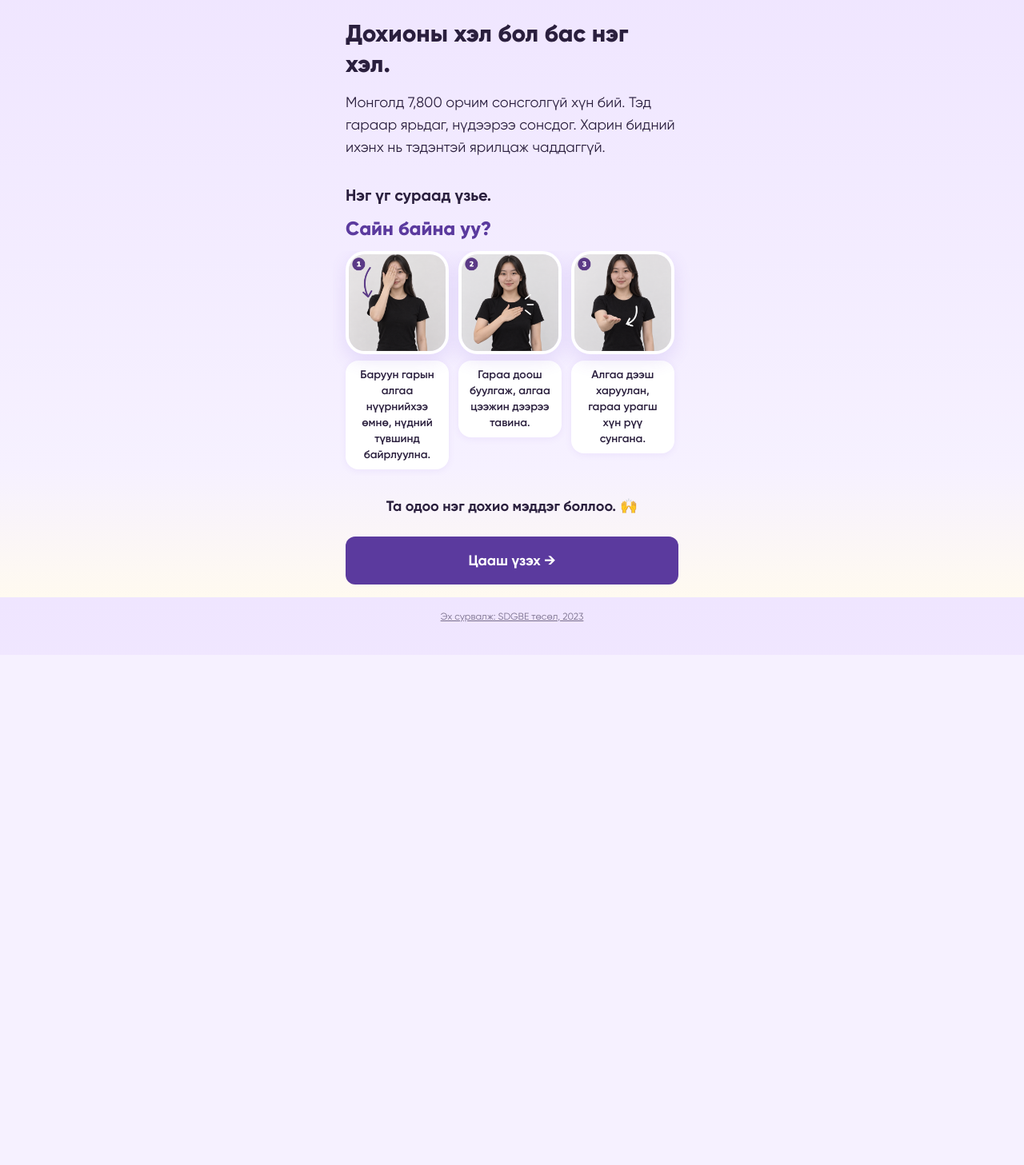
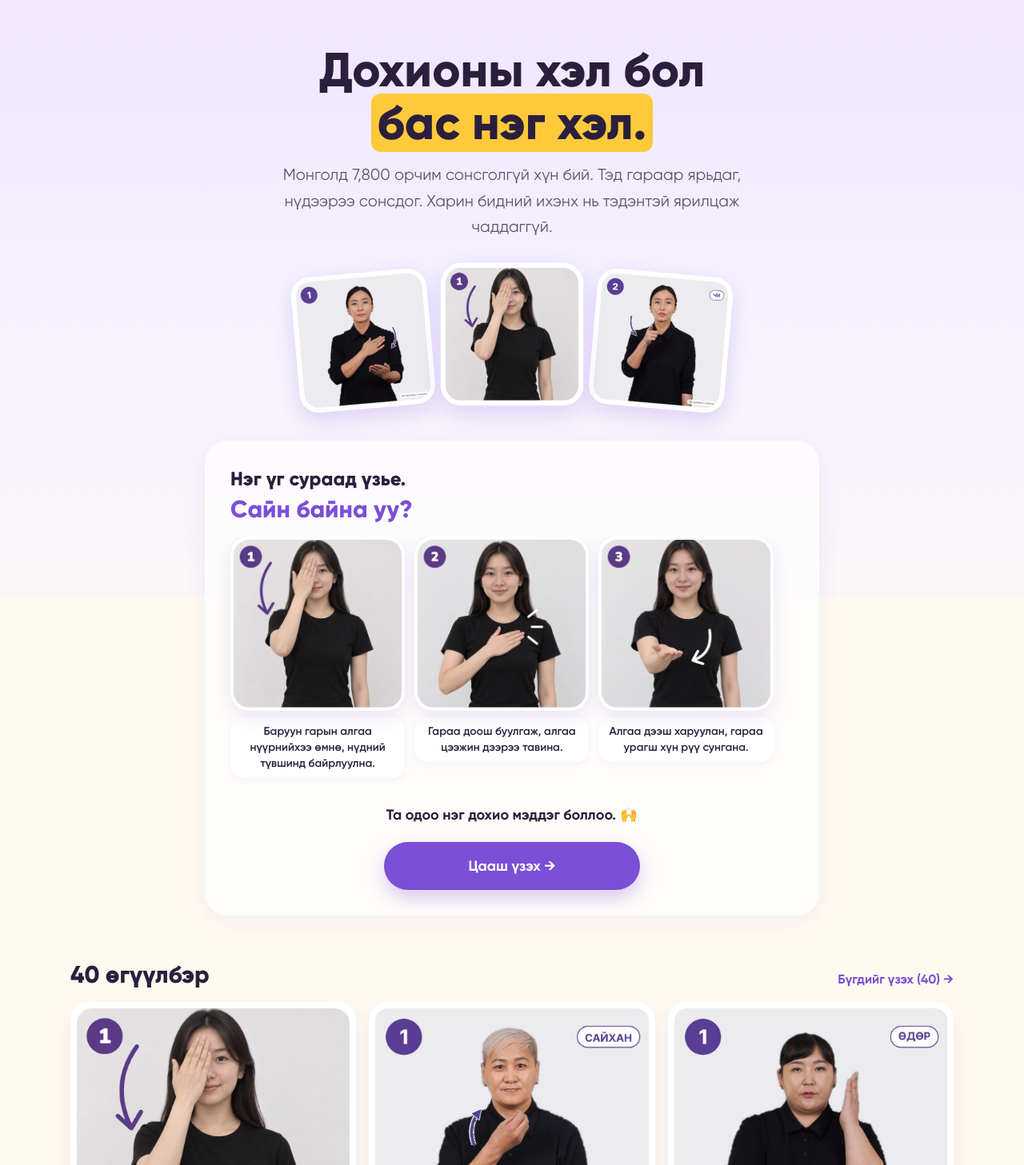
Before and after one commit to erdembileg-e/bridgenum, a Next.js app: page / in a window 1280 px wide. Shown: the part 53-1510 px from the top of the page at 80% size. Before the commit the page ends 872 px from the top, so only its background shows below. Built offline with nearby package versions, Linux system fonts and the light colour scheme; no server answers.

Commit message:
feat: warm home page with photo stack and sentence preview
Co-Authored-By: Claude Opus 5.5 <noreply@anthropic.com>

```diff
--- a/app/globals.css
+++ b/app/globals.css
@@ -15,9 +15,10 @@
   background: linear-gradient(180deg, #efe5ff 0, #f6f1ff 40%, #fffaf0 100%);
 }
 
+/* One gradient down the top of the page, fading into cream; it must not tile per screen. */
 body {
   min-height: 100dvh;
-  background: linear-gradient(180deg, #efe5ff 0, #f6f1ff 40rem, #fffaf0 100%);
-  background-color: var(--color-page);
+  background: linear-gradient(180deg, #efe5ff 0, #f6f1ff 28rem, #fffaf0 70rem) no-repeat;
+  background-color: #fffaf0;
   color: var(--color-ink);
 }
--- a/app/page.tsx
+++ b/app/page.tsx
@@ -1,49 +1,96 @@
 import Link from "next/link";
+import { PhotoStack } from "@/components/PhotoStack";
+import { SignCard } from "@/components/SignCard";
+import { SiteFooter } from "@/components/SiteFooter";
 import { SiteHeader } from "@/components/SiteHeader";
 import { StepStrip } from "@/components/StepStrip";
-import { getSign } from "@/lib/signs";
+import { getPublished, getSign } from "@/lib/signs";
 
 const SOURCE_URL =
   "https://www.sdgbeproject.mn/en/posts/today-is-the-international-day-of-sign-languages-according-to-2023-statistics-there-are-111228-people-with-disabilities-in-mongolia-including-7800-who-are-deaf";
 
+const PREVIEW_COUNT = 6;
+
+function stepImage(slug: string, step: number): string | null {
+  return getSign("sentence", slug)?.steps[step]?.image ?? null;
+}
+
 export default function Home() {
   const hello = getSign("sentence", "sain-baina-uu");
+  const sentences = getPublished("sentence");
+  const stack = [
+    stepImage("bayarlalaa", 0),
+    stepImage("sain-baina-uu", 0),
+    stepImage("bi-chamd-khairtai", 1),
+  ];
 
   return (
     <>
       <SiteHeader />
-      <main className="mx-auto w-full max-w-md px-4 pb-10 pt-6">
-        <h1 className="text-3xl font-extrabold leading-tight">Дохионы хэл бол бас нэг хэл.</h1>
-        <p className="mt-4 text-lg">
-          Монголд 7,800 орчим сонсголгүй хүн бий. Тэд гараар ярьдаг, нүдээрээ сонсдог. Харин
-          бидний ихэнх нь тэдэнтэй ярилцаж чаддаггүй.
-        </p>
+      <main className="mx-auto w-full max-w-6xl flex-1 px-4 pb-6 sm:px-6">
+        <section className="mx-auto max-w-2xl pt-8 text-center sm:pt-14">
+          <h1 className="text-[2.1rem] font-extrabold leading-[1.1] sm:text-6xl">
+            Дохионы хэл бол{" "}
+            <mark className="whitespace-nowrap rounded-xl bg-sun px-2 text-ink">бас нэг хэл.</mark>
+          </h1>
+          <p className="mx-auto mt-4 max-w-xl text-lg leading-relaxed text-ink/75 sm:text-xl">
+            Монголд 7,800 орчим сонсголгүй хүн бий. Тэд гараар ярьдаг, нүдээрээ сонсдог. Харин
+            бидний ихэнх нь тэдэнтэй ярилцаж чаддаггүй.
+          </p>
+          {stack.every(Boolean) && (
+            <div className="mt-8">
+              <PhotoStack images={stack as [string, string, string]} />
+            </div>
+          )}
+        </section>
 
         {hello && (
-          <section className="mt-8">
-            <h2 className="mb-3 text-xl font-bold">Нэг үг сураад үзье.</h2>
-            <p className="mb-3 text-2xl font-extrabold text-primary">{hello.title}</p>
+          <section className="mx-auto mt-12 max-w-3xl rounded-[28px] bg-white/70 p-4 shadow-[0_8px_30px_rgba(123,79,214,0.08)] sm:p-8">
+            <h2 className="text-xl font-extrabold sm:text-2xl">Нэг үг сураад үзье.</h2>
+            <p className="mb-4 mt-1 text-2xl font-extrabold text-accent sm:text-3xl">
+              {hello.title}
+            </p>
             <StepStrip steps={hello.steps} />
             <p className="mt-6 text-center text-lg font-bold">Та одоо нэг дохио мэддэг боллоо. 🙌</p>
+            <Link
+              href="/learn"
+              className="mx-auto mt-5 block w-full max-w-xs rounded-full bg-accent px-6 py-4 text-center text-lg font-bold text-white shadow-[0_10px_24px_rgba(123,79,214,0.30)] transition hover:-translate-y-0.5"
+            >
+              Цааш үзэх →
+            </Link>
           </section>
         )}
 
-        <Link
-          href="/learn"
-          className="mt-6 block rounded-xl bg-primary px-5 py-4 text-center text-lg font-bold text-white"
-        >
-          Цааш үзэх →
-        </Link>
+        <section className="mt-14">
+          <div className="mb-4 flex items-end justify-between gap-4">
+            <h2 className="text-2xl font-extrabold sm:text-3xl">{sentences.length} өгүүлбэр</h2>
+            <Link href="/learn" className="font-bold text-accent">
+              Бүгдийг үзэх ({sentences.length}) →
+            </Link>
+          </div>
+          <ul className="grid grid-cols-2 gap-3 sm:grid-cols-3 sm:gap-4">
+            {sentences.slice(0, PREVIEW_COUNT).map((sign) => (
+              <li key={sign.slug}>
+                <SignCard sign={sign} sizes="(max-width: 640px) 50vw, 360px" />
+              </li>
+            ))}
+          </ul>
+        </section>
+
+        <section id="comments" className="mt-14 scroll-mt-6">
+          <h2 className="text-2xl font-extrabold sm:text-3xl">💬 Хүмүүс юу гэж хэлж байна</h2>
+        </section>
 
         <a
           href={SOURCE_URL}
           target="_blank"
           rel="noopener noreferrer"
-          className="mt-8 block text-center text-xs text-ink/60 underline"
+          className="mt-12 block text-center text-xs text-ink/60 underline"
         >
           Эх сурвалж: SDGBE төсөл, 2023
         </a>
       </main>
+      <SiteFooter />
     </>
   );
 }
--- /dev/null
+++ b/components/PhotoStack.tsx
@@ -0,0 +1,26 @@
+import Image from "next/image";
+
+const tilt = ["-rotate-[5deg] translate-y-2", "z-10 scale-105", "rotate-[5deg] translate-y-2"];
+
+/** Three decorative step photos, fanned out like stickers. */
+export function PhotoStack({ images }: { images: [string, string, string] }) {
+  return (
+    <div className="flex justify-center gap-2 sm:gap-4" aria-hidden>
+      {images.map((src, i) => (
+        <span
+          key={src}
+          className={`relative block aspect-square w-[29vw] max-w-[170px] overflow-hidden rounded-[22px] border-4 border-white bg-primary-light shadow-[0_10px_26px_rgba(123,79,214,0.20)] sm:rounded-3xl sm:border-[6px] ${tilt[i]}`}
+        >
+          <Image
+            src={src}
+            alt=""
+            fill
+            sizes="(max-width: 640px) 30vw, 170px"
+            priority={i === 1}
+            className="object-cover object-top"
+          />
+        </span>
+      ))}
+    </div>
+  );
+}
```
Also changed, not shown: 1 other file (tests, documents, lock files or other folders).
